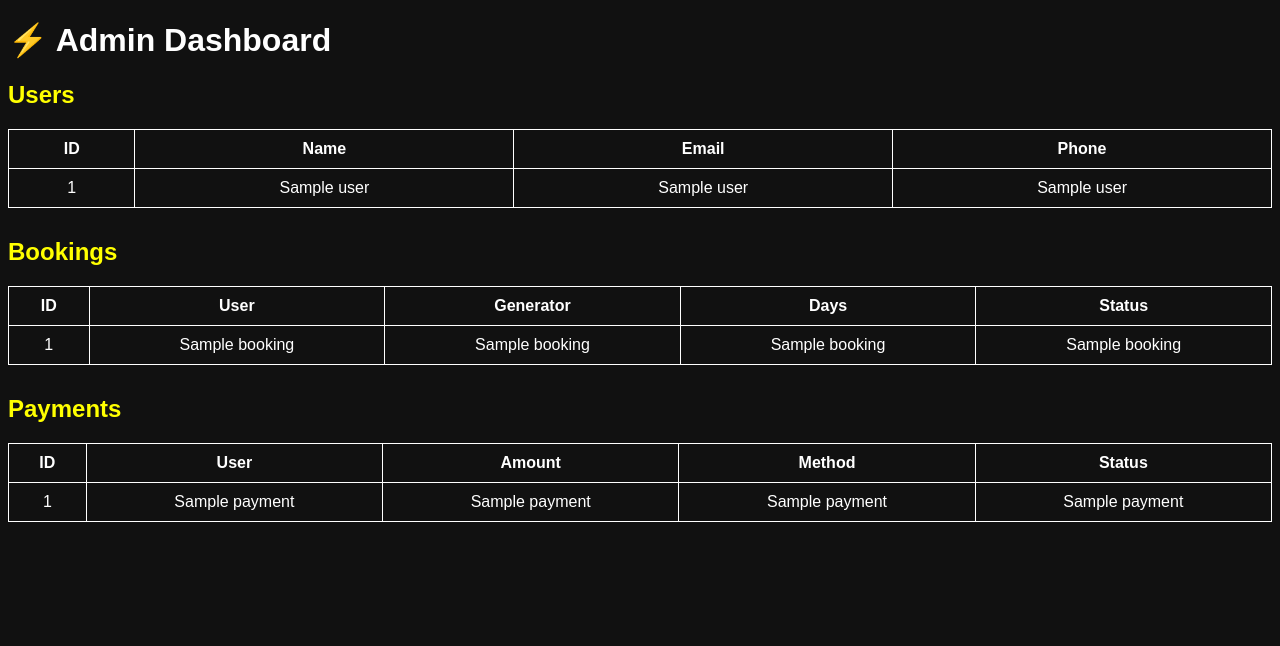
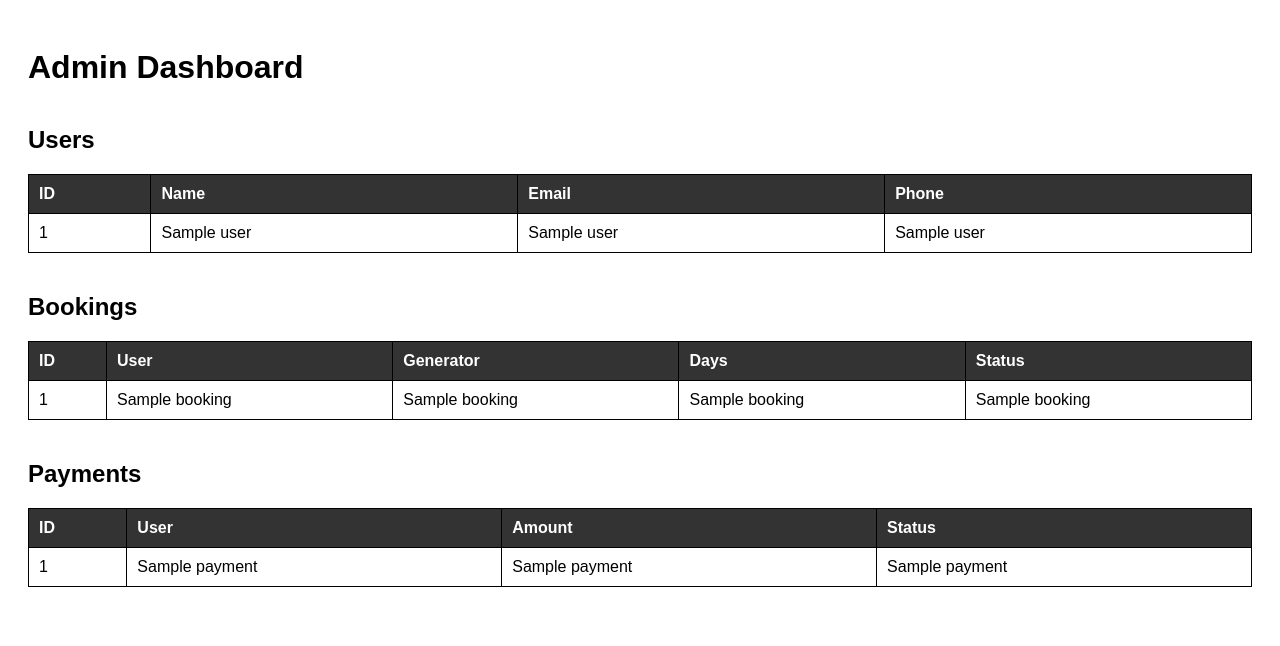
Before and after one commit to khanshafia704-jpg/generator-rental, a Flask app: template templates/admin.html in a window 1280 px wide. Shown: the top 646 px of the page. Run offline with Flask 3, Linux system fonts and the light colour scheme; the template is opened without the code that fills it: most values are stand-ins (such as "Sample title", 1, 10 or a date in 2020).

Commit message:
Refactor admin.html for improved layout and styling
Updated the styling and structure of the admin panel template. Changed table headers and improved layout for better readability.

```diff
--- a/templates/admin.html
+++ b/templates/admin.html
@@ -3,59 +3,90 @@
 <head>
     <title>Admin Panel</title>
     <style>
-        body { font-family: Arial; background: #111; color: white; }
-        table { width: 100%; margin-bottom: 30px; border-collapse: collapse; }
-        th, td { padding: 10px; border: 1px solid white; text-align: center; }
-        h2 { color: yellow; }
+        body {
+            font-family: Arial;
+            padding: 20px;
+        }
+        table {
+            width: 100%;
+            border-collapse: collapse;
+            margin-bottom: 40px;
+        }
+        th, td {
+            border: 1px solid black;
+            padding: 10px;
+            text-align: left;
+        }
+        th {
+            background-color: #333;
+            color: white;
+        }
+        h2 {
+            margin-top: 40px;
+        }
     </style>
 </head>
 <body>
 
-<h1>⚡ Admin Dashboard</h1>
+<h1>Admin Dashboard</h1>
 
 <h2>Users</h2>
 <table>
 <tr>
-    <th>ID</th><th>Name</th><th>Email</th><th>Phone</th>
+    <th>ID</th>
+    <th>Name</th>
+    <th>Email</th>
+    <th>Phone</th>
 </tr>
-{% for u in users %}
+
+{% for user in users %}
 <tr>
-    <td>{{u[0]}}</td>
-    <td>{{u[1]}}</td>
-    <td>{{u[2]}}</td>
-    <td>{{u[3]}}</td>
+    <td>{{ user[0] }}</td>
+    <td>{{ user[1] }}</td>
+    <td>{{ user[2] }}</td>
+    <td>{{ user[3] }}</td>
 </tr>
 {% endfor %}
 </table>
 
+
 <h2>Bookings</h2>
 <table>
 <tr>
-    <th>ID</th><th>User</th><th>Generator</th><th>Days</th><th>Status</th>
+    <th>ID</th>
+    <th>User</th>
+    <th>Generator</th>
+    <th>Days</th>
+    <th>Status</th>
 </tr>
+
 {% for b in bookings %}
 <tr>
-    <td>{{b[0]}}</td>
-    <td>{{b[1]}}</td>
-    <td>{{b[2]}}</td>
-    <td>{{b[3]}}</td>
-    <td>{{b[4]}}</td>
+    <td>{{ b[0] }}</td>
+    <td>{{ b[1] }}</td>
+    <td>{{ b[2] }}</td>
+    <td>{{ b[3] }}</td>
+    <td>{{ b[-1] }}</td>
 </tr>
 {% endfor %}
 </table>
 
+
 <h2>Payments</h2>
 <table>
 <tr>
-    <th>ID</th><th>User</th><th>Amount</th><th>Method</th><th>Status</th>
+    <th>ID</th>
+    <th>User</th>
+    <th>Amount</th>
+    <th>Status</th>
 </tr>
+
 {% for p in payments %}
 <tr>
-    <td>{{p[0]}}</td>
-    <td>{{p[1]}}</td>
-    <td>{{p[2]}}</td>
-    <td>{{p[3]}}</td>
-    <td>{{p[4]}}</td>
+    <td>{{ p[0] }}</td>
+    <td>{{ p[1] }}</td>
+    <td>{{ p[2] }}</td>
+    <td>{{ p[-1] }}</td>
 </tr>
 {% endfor %}
 </table>
```
